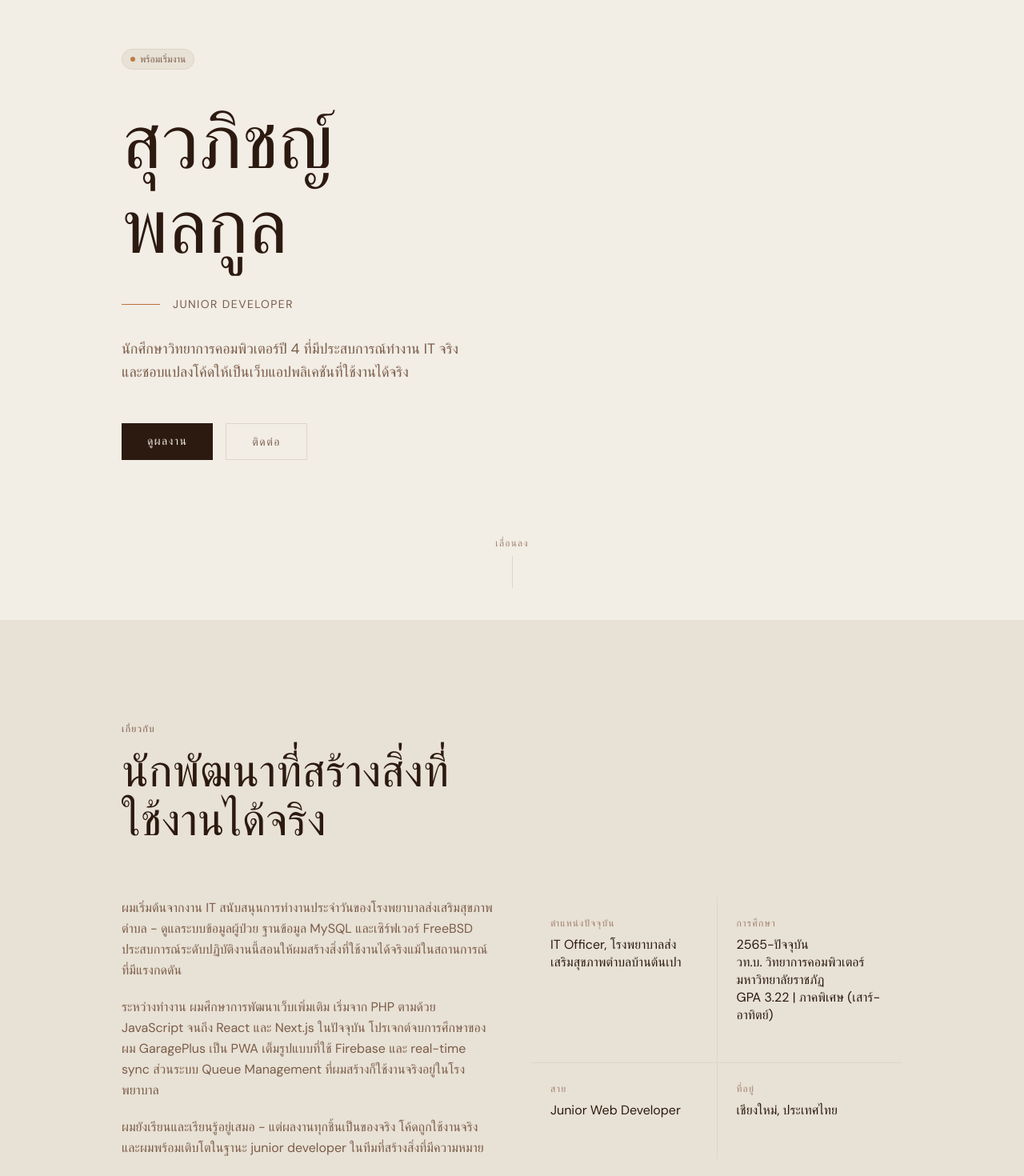
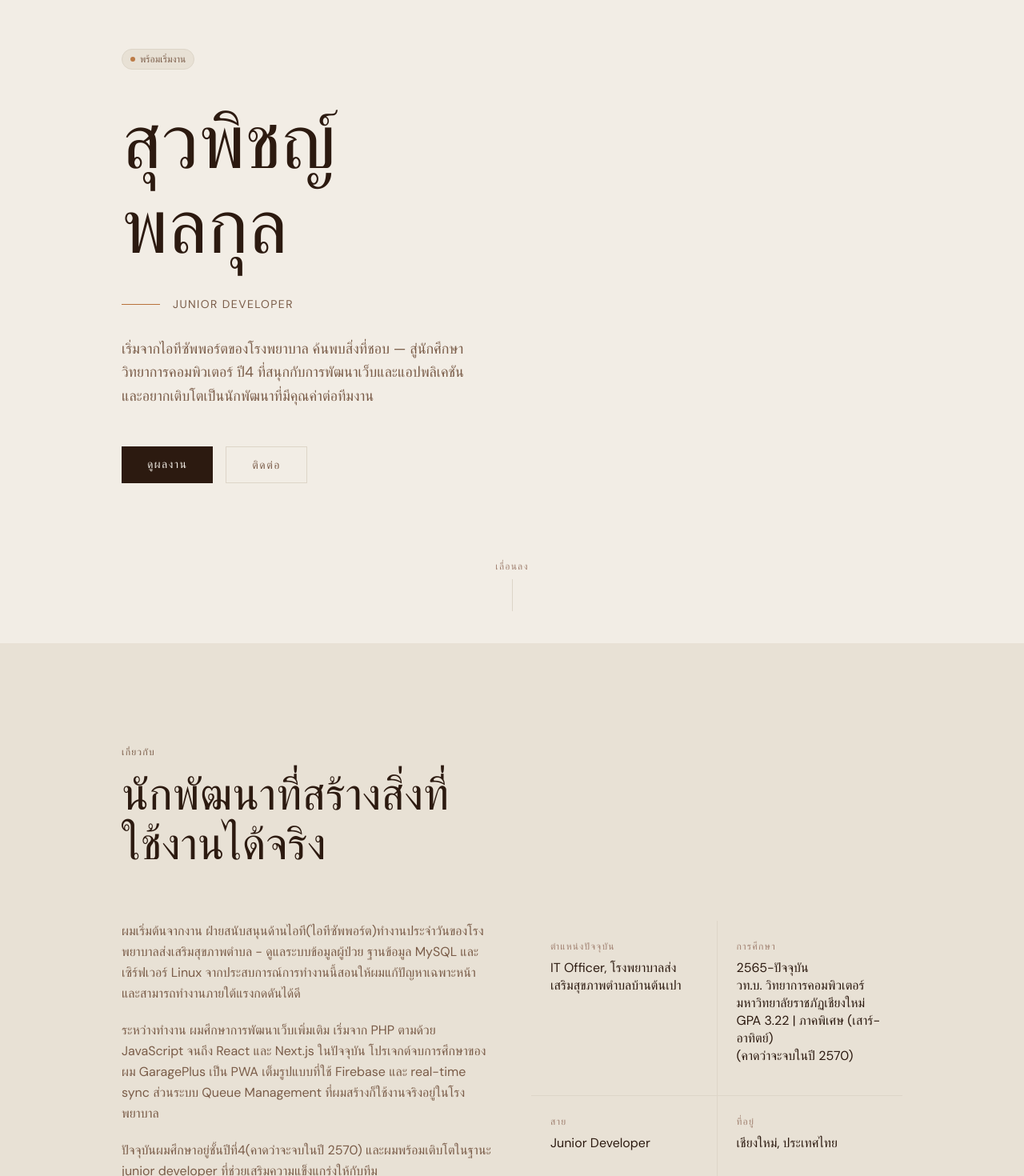
Before and after one commit to Magub-zwp/suwapit-portfolio, a Next.js app: page / in a window 1280 px wide. Shown: the part 100-1570 px from the top of the page at 80% size. Built offline with nearby package versions, Linux system fonts and the light colour scheme.

Commit message:
update detail TH-EN ts

```diff
--- a/src/i18n/en.ts
+++ b/src/i18n/en.ts
@@ -15,7 +15,7 @@ export const en: Dictionary = {
     nameLine1: "Suwapit",
     nameLine2: "Ponkul",
     role: "Junior Developer",
-    bio: "A 4th-year Computer Science student with real-world IT experience, who genuinely enjoys turning code into working web applications.",
+    bio: "Started in hospital IT support, found what I love — now a 4th-year Computer Science student who enjoys building web and applications, and wants to grow into a developer worth having on your team.",
     ctaProjects: "View Projects",
     ctaContact: "Contact",
     scroll: "Scroll",
@@ -25,17 +25,17 @@ export const en: Dictionary = {
     headingLine1: "A developer who builds",
     headingLine2: "for the real world.",
     paragraphs: [
-      "I started in IT supporting the day-to-day operations of a subdistrict hospital - managing patient data systems, MySQL databases, and FreeBSD servers. That ground-level experience taught me to build things that actually work under pressure.",
-      "While working, I picked up web development on the side - first PHP, then JavaScript, then the modern React and Next.js ecosystem. My thesis project, GaragePlus, is a full PWA with Firebase and real-time sync. My Queue Management System runs live in a hospital environment.",
-      "Still studying and still learning - but the projects are real, the code is shipped, and I am ready to grow as a junior developer on a team that builds things that matter.",
+      "I started out in IT Support at a subdistrict health promoting hospital — managing patient information systems, MySQL databases, and Linux servers. That experience taught me how to troubleshoot under pressure and solve real problems on the spot.",
+      "While working, I taught myself web development — starting with PHP, then JavaScript, and eventually React and Next.js. My graduation project, GaragePlus, is a full-featured PWA built with Firebase and real-time sync. I also built a Queue Management System that is currently running in production at the hospital.",
+      "I'm currently in my 4th year of Computer Science (expected to graduate in 2027) and ready to grow as a junior developer who genuinely contributes to the team.",
     ],
     facts: [
       { label: "Current Role", value: "IT Officer, BaanTonpao Subdistrict Hospital" },
       {
         label: "Education",
-        value: "2022-Present\nB.Sc. Computer Science\nRajabhat University\nGPA 3.22 | Weekend Program",
+        value: "2022-Present\nB.Sc. Computer Science\nChiang Mai Rajabhat University\nGPA 3.22 | Weekend Program\n (expected to graduate in 2027)",
       },
-      { label: "Focus", value: "Junior Web Developer" },
+      { label: "Focus", value: "Junior Developer" },
       { label: "Based in", value: "Chiang Mai, Thailand" },
     ],
   },
@@ -57,8 +57,8 @@ export const en: Dictionary = {
           "Maintain and support hospital IT infrastructure including JHCIS patient data system, servers, and network.",
         highlights: [
           "Administer JHCIS and MySQL database for patient records",
-          "Manage FreeBSD-based server environment",
-          "Support clinical staff with day-to-day IT operations",
+          "Manage Local Linux server environment",
+          "Support staff with day-to-day IT operations",
           "Built internal Queue Management System with Next.js and Prisma",
         ],
       },
--- a/src/i18n/th.ts
+++ b/src/i18n/th.ts
@@ -12,10 +12,10 @@ export const th: Dictionary = {
     status: "พร้อมเริ่มงาน",
   },
   hero: {
-    nameLine1: "สุวภิชญ์",
-    nameLine2: "พลกูล",
+    nameLine1: "สุวพิชญ์",
+    nameLine2: "พลกุล",
     role: "Junior Developer",
-    bio: "นักศึกษาวิทยาการคอมพิวเตอร์ปี 4 ที่มีประสบการณ์ทำงาน IT จริง และชอบแปลงโค้ดให้เป็นเว็บแอปพลิเคชันที่ใช้งานได้จริง",
+    bio: "เริ่มจากไอทีซัพพอร์ตของโรงพยาบาล ค้นพบสิ่งที่ชอบ — สู่นักศึกษาวิทยาการคอมพิวเตอร์ ปี4 ที่สนุกกับการพัฒนาเว็บและแอปพลิเคชัน และอยากเติบโตเป็นนักพัฒนาที่มีคุณค่าต่อทีมงาน",
     ctaProjects: "ดูผลงาน",
     ctaContact: "ติดต่อ",
     scroll: "เลื่อนลง",
@@ -25,17 +25,17 @@ export const th: Dictionary = {
     headingLine1: "นักพัฒนาที่สร้างสิ่งที่",
     headingLine2: "ใช้งานได้จริง",
     paragraphs: [
-      "ผมเริ่มต้นจากงาน IT สนับสนุนการทำงานประจำวันของโรงพยาบาลส่งเสริมสุขภาพตำบล - ดูแลระบบข้อมูลผู้ป่วย ฐานข้อมูล MySQL และเซิร์ฟเวอร์ FreeBSD ประสบการณ์ระดับปฏิบัติงานนี้สอนให้ผมสร้างสิ่งที่ใช้งานได้จริงแม้ในสถานการณ์ที่มีแรงกดดัน",
+      "ผมเริ่มต้นจากงาน ฝ่ายสนับสนุนด้านไอที(ไอทีซัพพอร์ต)ทำงานประจำวันของโรงพยาบาลส่งเสริมสุขภาพตำบล - ดูแลระบบข้อมูลผู้ป่วย ฐานข้อมูล MySQL และเซิร์ฟเวอร์ Linux จากประสบการณ์การทำงานนี้สอนให้ผมแก้ปัญหาเฉพาะหน้าและสามารถทำงานภายใต้แรงกดดันได้ดี",
       "ระหว่างทำงาน ผมศึกษาการพัฒนาเว็บเพิ่มเติม เริ่มจาก PHP ตามด้วย JavaScript จนถึง React และ Next.js ในปัจจุบัน โปรเจกต์จบการศึกษาของผม GaragePlus เป็น PWA เต็มรูปแบบที่ใช้ Firebase และ real-time sync ส่วนระบบ Queue Management ที่ผมสร้างก็ใช้งานจริงอยู่ในโรงพยาบาล",
-      "ผมยังเรียนและเรียนรู้อยู่เสมอ - แต่ผลงานทุกชิ้นเป็นของจริง โค้ดถูกใช้งานจริง และผมพร้อมเติบโตในฐานะ junior developer ในทีมที่สร้างสิ่งที่มีความหมาย",
+      "ปัจจุบันผมศึกษาอยู่ชั้นปีที่4(คาดว่าจะจบในปี 2570) และผมพร้อมเติบโตในฐานะ junior developer ที่ช่วยเสริมความแข็งแกร่งให้กับทีม",
     ],
     facts: [
       { label: "ตำแหน่งปัจจุบัน", value: "IT Officer, โรงพยาบาลส่งเสริมสุขภาพตำบลบ้านต้นเปา" },
       {
         label: "การศึกษา",
-        value: "2565-ปัจจุบัน\nวท.บ. วิทยาการคอมพิวเตอร์\nมหาวิทยาลัยราชภัฏ\nGPA 3.22 | ภาคพิเศษ (เสาร์-อาทิตย์)",
+        value: "2565-ปัจจุบัน\nวท.บ. วิทยาการคอมพิวเตอร์\nมหาวิทยาลัยราชภัฏเชียงใหม่\nGPA 3.22 | ภาคพิเศษ (เสาร์-อาทิตย์)\n (คาดว่าจะจบในปี 2570)",
       },
-      { label: "สาย", value: "Junior Web Developer" },
+      { label: "สาย", value: "Junior Developer" },
       { label: "ที่อยู่", value: "เชียงใหม่, ประเทศไทย" },
     ],
   },
@@ -57,16 +57,16 @@ export const th: Dictionary = {
           "ดูแลและสนับสนุนระบบ IT ของโรงพยาบาล รวมถึงระบบข้อมูลผู้ป่วย JHCIS เซิร์ฟเวอร์ และเครือข่าย",
         highlights: [
           "ดูแลระบบ JHCIS และฐานข้อมูล MySQL สำหรับเวชระเบียนผู้ป่วย",
-          "บริหารจัดการเซิร์ฟเวอร์บน FreeBSD",
-          "สนับสนุนงาน IT ประจำวันให้เจ้าหน้าที่ฝ่ายคลินิก",
-          "พัฒนาระบบ Queue Management ภายในด้วย Next.js และ Prisma",
+          "บริหารจัดการดูแลเซิร์ฟเวอร์ Linux ",
+          "สนับสนุนงาน IT ประจำวันให้เจ้าหน้าที่",
+          "พัฒนาระบบจัดการคิวเข้ารับบริการ ด้วย Next.js และ Prisma",
         ],
       },
     ],
   },
   projects: {
     label: "ผลงาน",
-    heading: "สิ่งที่ผมสร้างขึ้น",
+    heading: "สิ่งที่ผมพัฒนาขึ้น",
     live: "เว็บไซต์",
     github: "GitHub",
     items: [
```
